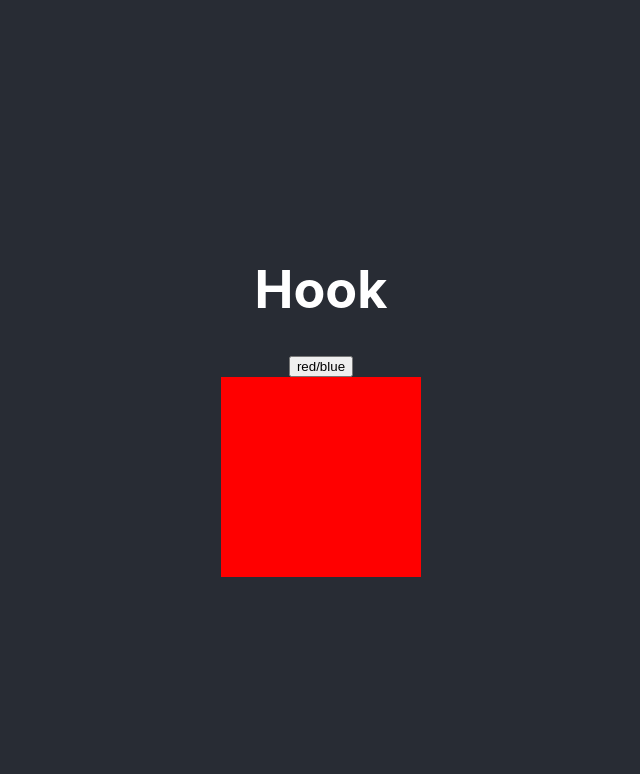
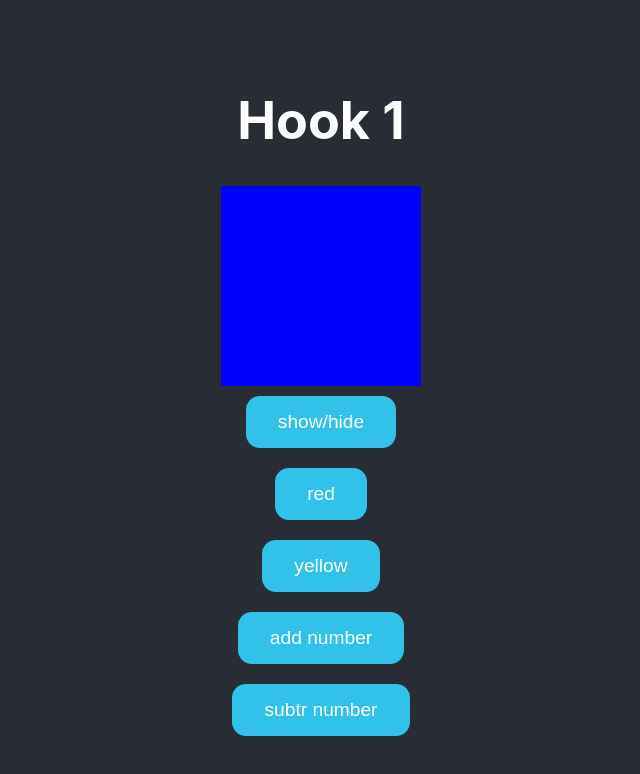
Before and after one commit to brokenfingers/reactjs_bit, a React (Create React App) app: page / in a window 1280 px wide. Shown: the top 774 px of the page, without its empty margins (319-959 px from the left). Built offline with nearby package versions, Linux system fonts and the light colour scheme.

Commit message:
add numbers

```diff
--- a/src/App.css
+++ b/src/App.css
@@ -51,3 +51,21 @@
   display: inline-block;
   background-color: #61dafb;
 }
+
+
+button {
+padding: 15px 32px;
+  background-color: #32c2e9;
+  color: white;
+  /* font-weight: bold; */
+  border: none;
+  font-size: 1.2rem;
+  border-radius: 14px;
+  cursor: pointer;
+  margin: 10px;
+}
+
+button:hover{
+
+    background-color: #9fe8fc;
+}
--- a/src/App.jsx
+++ b/src/App.jsx
@@ -2,19 +2,43 @@ import './App.css'
 import {useState} from 'react';
 
 function App() {
+    const arr = [1]
+    const [show, setShow] = useState(true)
+    const [color, setColor] = useState('blue')
+    const [numb, setNumber] = useState(1)
 
-    const [color, setShow] = useState('red')
     const doShow = () => {
-        setShow('blue');
+       setShow(s => !s);
+    }
+
+    const setRedFnct = () => {
+        setColor('red')
+    }
+
+    const setYellFnct = () => {
+        setColor('yellow')
+    }
+
+    const addNumber = () => {
+        setNumber(s => ++s)
+
+    }
+     const subtrNumber = () => {
+        setNumber(s => --s)
+
     }
     return (
         <div className="App">
             <header className="App-header">
-                <h1>Hook</h1>
-                <button onClick={doShow}>red/blue</button>
-                {
-                   <div className="square" style={{backgroundColor:color}}></div>
-                }
+                <h1>Hook {numb}</h1>
+                    {show ? <div className="square" style={{backgroundColor:color}}></div> : null}
+                <button onClick={doShow}>show/hide</button>
+                <button onClick={setRedFnct}>red</button>
+                <button onClick={setYellFnct}>yellow</button>
+                <button onClick={addNumber}>add number</button>
+                <button onClick={subtrNumber}>subtr number</button>
+
+
             </header>
         </div>
     )
```
